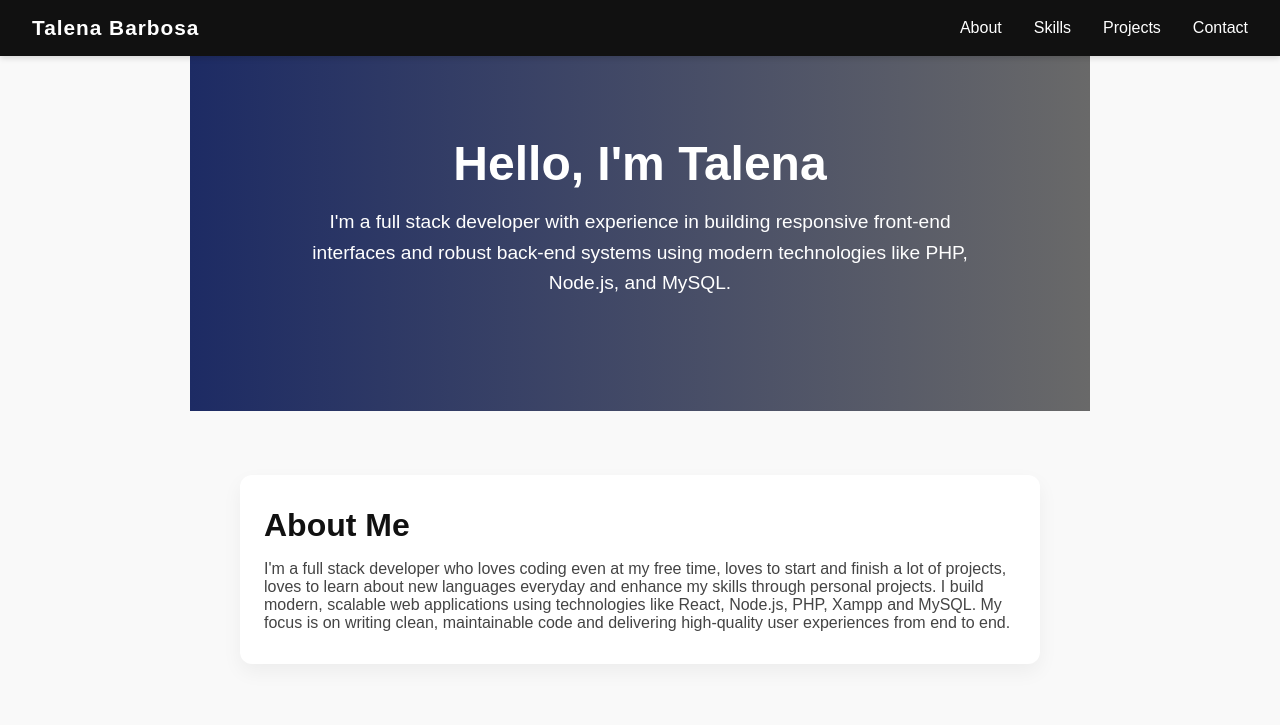
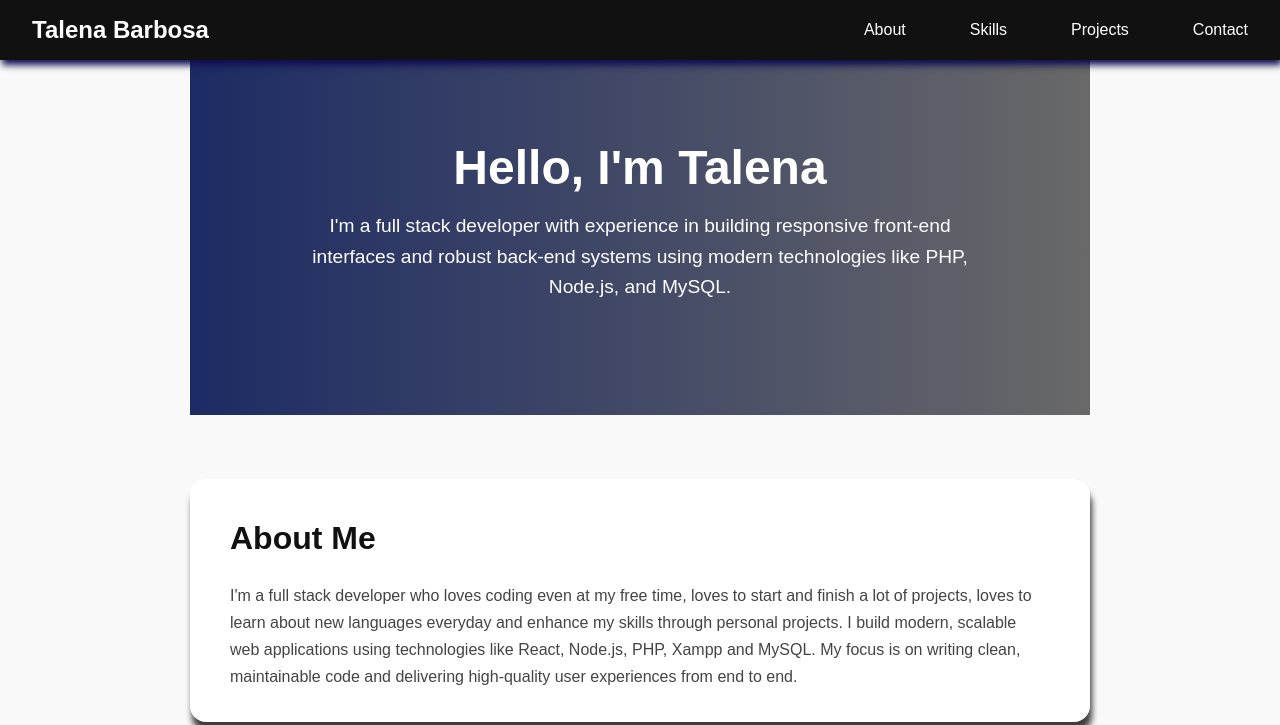
Before and after one commit to talenaa/portfolioWeb, a plain HTML site: page index.html in a window 1280 px wide. Shown: the top 725 px of the page. Drawn offline with Linux system fonts and the light colour scheme.

Commit message:
refactor: hero

```diff
--- a/css/index.css
+++ b/css/index.css
@@ -11,21 +11,43 @@ scroll-behavior: smooth;
 
 header {
     background: #111;
-color: white;
+    padding: 1rem 2rem;
+    color: #fff;
     display: flex;
     justify-content: space-between;
     align-items: center;
-padding: 1rem 2rem;
+    box-shadow: 2px 5px 7px rgb(15, 13, 82);
     position: sticky;
     top: 0;
-z-index: 1000;
-box-shadow: 0 2px 6px rgba(0, 0, 0, 0.15);
+    z-index: 999;
 }
 
 header .logo {
 font-weight: 700;
-font-size: 1.3rem;
-letter-spacing: 1px;
+font-size: 1.5rem;
+}
+
+nav a {
+    color: white;
+    text-decoration: none;
+    margin-left: 2rem;
+    font-weight: 500;
+    position: relative;
+}
+
+nav a::after {
+    content: "";
+    position: absolute;
+    width: 0;
+    height: 2px;
+    bottom: -4px;
+    left: 0;
+    background-color: #ffd700;
+    transition: width o.3s ease;
+}
+
+nav a:hover::after {
+    width: 100%;
 }
 
 nav ul {
@@ -80,16 +102,19 @@ margin: auto;
 }
 
 .aboutMe {
-max-width: 800px;
+    max-width: 900px;
     margin: 4rem auto;
-padding: 2rem 1.5rem;
-background: white;
-border-radius: 12px;
-box-shadow: 0 8px 20px rgba(0, 0, 0, 0.05);
+    background: #fff;
+    padding: 2rem 2.5rem;
+    border-radius: 16px;
+    box-shadow: 2px 10px 6px rgba(0, 0, 0, 0.758);
+    font-size: 1.1rem;
+    line-height: 1.7;
 }
 
 .aboutMe h2 {
 font-size: 2rem;
+font-weight: 700;
 margin-bottom: 1rem;
 color: #111;
 }
@@ -139,7 +164,7 @@ transition: background 0.3s ease;
 }
 
 .skills-list div:hover {
-background-color: #6e6e6e;
+background-color: #c6c6c6;
 }
 
 section#projects h2 {
--- a/index.html
+++ b/index.html
@@ -4,11 +4,12 @@
         <meta charset="UTF-8">
         <meta name="viewport" content="width=device-width, initial-scale=1.0">
         <link rel="stylesheet" href="css/index.css">
+        <link href="https://fonts.googleapis.com/css2?family=Inter:wght@400;600;700;800&display=swap" rel="stylesheet">
         <link
             rel="stylesheet"
             href="https://cdnjs.cloudflare.com/ajax/libs/font-awesome/6.5.0/css/all.min.css"
         />
-        <title>Talena's Portfolio</title>
+        <title>Talena Barbosa | Full Stack Developer</title>
     </head>
 
     <body>
@@ -105,5 +106,7 @@
         </footer>
 
         <button id="scrollTopBtn" title="Go to top">↑</button>
+
+        <script src="/js/index.js"></script>
     </body>
 </html>
--- a/js/index.js
+++ b/js/index.js
@@ -1,10 +1,3 @@
-const menuToggle = document.getElementById("menuToggle");
-const navbar = document.getElementById("navBar");
-menuToggle.addEventListener("click", () => {
-  navbar.classList.toggle("show");
-});
-
-
 const scrollTopBtn = document.getElementById("scrollTopBtn");
 window.addEventListener("scroll", () => {
   if (window.scrollY > 300) {
```
Lines whose indentation alone changed are shown as unchanged.
